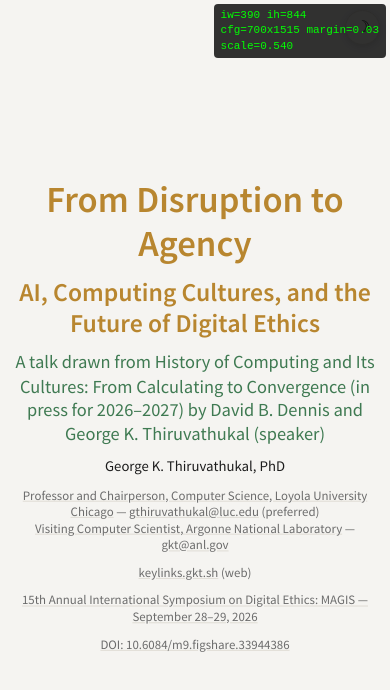
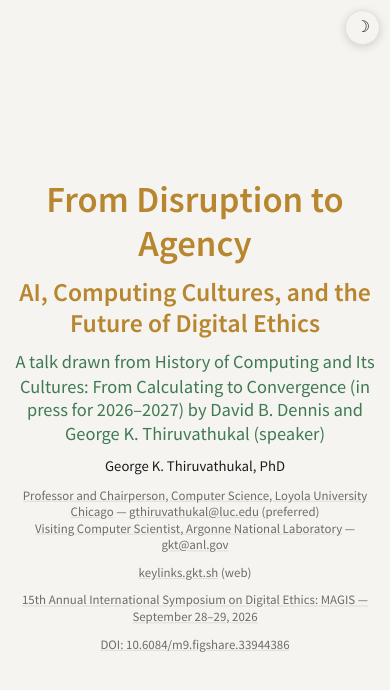
Before and after one commit to gkthiruvathukal/talks.gkt.sh, a plain HTML site: page luc-digital-ethics-2026/index.html in a window 390 px wide. Drawn offline with Linux system fonts and the light colour scheme.

Commit message:
Remove temporary mobile-sizing diagnostic readout
Confirmed working on a real device; no longer needed.

```diff
--- a/luc-digital-ethics-2026/index.html
+++ b/luc-digital-ethics-2026/index.html
@@ -953,23 +953,6 @@ Close on the abstract's own final line, but keep the scope honest out loud: CHOC
 		plugins: [ RevealMarkdown, RevealNotes ],
 	});
 
-	// TEMPORARY diagnostic readout — remove once mobile sizing is confirmed fixed.
-	// Tap it to dismiss.
-	function gktDebugUpdate(size) {
-		var el = document.getElementById('gktdebug');
-		if (!el) {
-			el = document.createElement('div');
-			el.id = 'gktdebug';
-			el.style.cssText = 'position:fixed;top:4px;right:4px;z-index:99999;background:rgba(0,0,0,0.8);color:#0f0;font:11px/1.4 monospace;padding:4px 7px;border-radius:4px;white-space:pre;';
-			el.addEventListener('click', function () { el.remove(); });
-			document.body.appendChild(el);
-		}
-		var scale = (window.Reveal && Reveal.getScale) ? Reveal.getScale().toFixed(3) : '?';
-		el.textContent = 'iw=' + window.innerWidth + ' ih=' + window.innerHeight
-			+ '\ncfg=' + size.width + 'x' + size.height + ' margin=' + size.margin
-			+ '\nscale=' + scale;
-	}
-
 	// Re-fit on orientation change / resize (debounced), and also shortly after
 	// load: mobile browsers can report an unsettled window.innerHeight on the
 	// very first paint (e.g. before the address bar collapses), which would
@@ -980,7 +963,6 @@ Close on the abstract's own final line, but keep the scope honest out loud: CHOC
 		var size = gktRevealSize();
 		Reveal.configure({ width: size.width, height: size.height, margin: size.margin });
 		Reveal.layout();
-		gktDebugUpdate(size);
 	}
 	window.addEventListener('resize', function () {
 		clearTimeout(gktResizeTimer);
```
